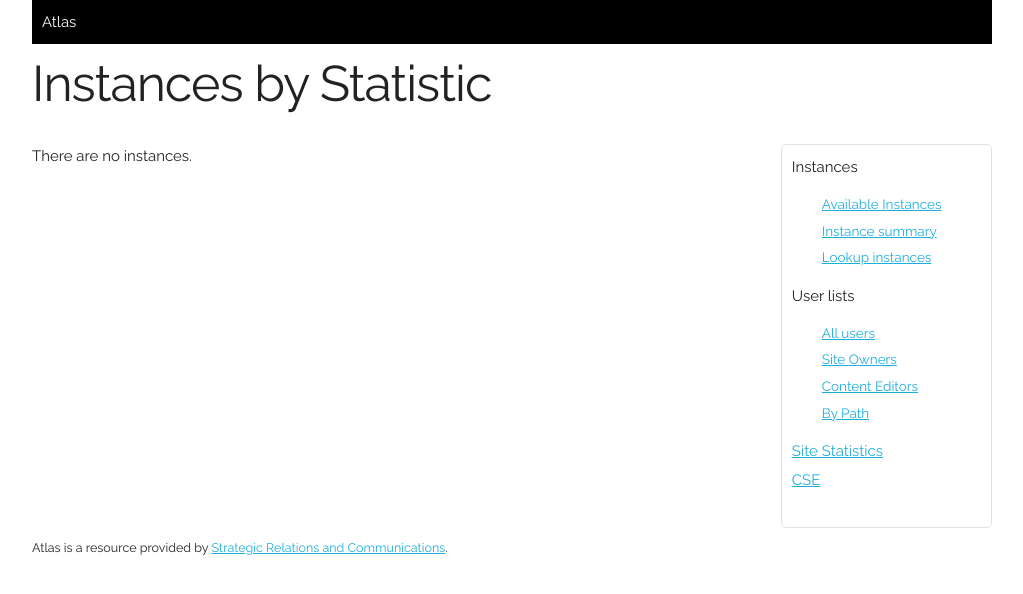
After one commit to CuBoulder/atlas, a Python web app: template atlas_admin/templates/instances/statlist.html in a window 1280 px wide. The commit adds this page. Shown: the top 594 px of the page, without its empty margins (128-1151 px from the left). Run offline with Jinja, Linux system fonts and the light colour scheme; the template is opened without the code that fills it, so the values that code supplies are empty.

Commit message:
html file to display all stats

```diff
--- a/atlas_admin/templates/base.html
+++ b/atlas_admin/templates/base.html
@@ -47,6 +47,7 @@
                         <li><a href="{{ url_for('.index') }}user/search">By Path</a></li>
                     </ul>
                 </li>
+                <li><a href="{{ url_for('.index') }}instances/stats">Site Statistics</a></li>
                 <li><a href="{{ url_for('.index') }}instances/cse">CSE</a></li>
 
             </ul>
--- a/atlas_admin/templates/instances/sitestats.html
+++ b/atlas_admin/templates/instances/sitestats.html
@@ -1,6 +1,6 @@
 {% extends "base.html" %}
 
-{% block title %}{%- if themeName -%}{{ themeName }}{%-  else -%}All{% endif %}
+{% block title %}{%- if themeName -%}{{ themeName }}{%- elif nodeCount -%}{{ nodeCount }}{%- elif nodeType -%}{{ nodeType }}{%-  else -%}All{% endif %}
 instances{% endblock %}
 
 {% block content %}
--- /dev/null
+++ b/atlas_admin/templates/instances/statlist.html
@@ -0,0 +1,49 @@
+{% extends "base.html" %}
+
+{% block title %}Instances by Statistic{% endblock %}
+
+{% block content %}
+{%- if statBreakdown -%}
+
+<div class="row">
+
+    {%- if statBreakdown.variable_theme_default -%}
+    <div class="columns six">
+        <h3>Themes</h3>
+        <ul>
+            {% for k,v in statBreakdown.variable_theme_default.items() %}
+            <li><a href="{{ url_for('.index') }}instances/th/{{ k }}">{{ k }}</a>: {{ v }}</li>
+            {% endfor %}
+        </ul>
+    </div>
+    {% endif %}
+
+
+    <div class="columns six">
+        {%- if statBreakdown.nodes_by_type -%}
+        <h3>Nodes by Type</h3>
+        <ul>
+            {% for k,v in statBreakdown.nodes_by_type.items() %}
+          <li><a href="{{ url_for('.index') }}instances/nt/{{ k }}">{{ k }}</a>: {{ v }}</li>
+            {% endfor %}
+        </ul>
+         {% endif %}
+
+         {%- if statBreakdown.nodes_other -%}
+         <h3>Other Node Types</h3>
+         <ul>
+             {% for k,v in statBreakdown.nodes_other.items() %}
+           <li><a href="{{ url_for('.index') }}instances/ont/{{ k }}">{{ k }}</a>: {{ v }}</li>
+             {% endfor %}
+         </ul>
+          {% endif %}
+
+    </div>
+
+
+</div>
+
+{%- else -%}
+<p>There are no instances.</p>
+{% endif %}
+{% endblock %}
```
Also changed, not shown: atlas_admin/__init__.py (+18 -0 lines).
